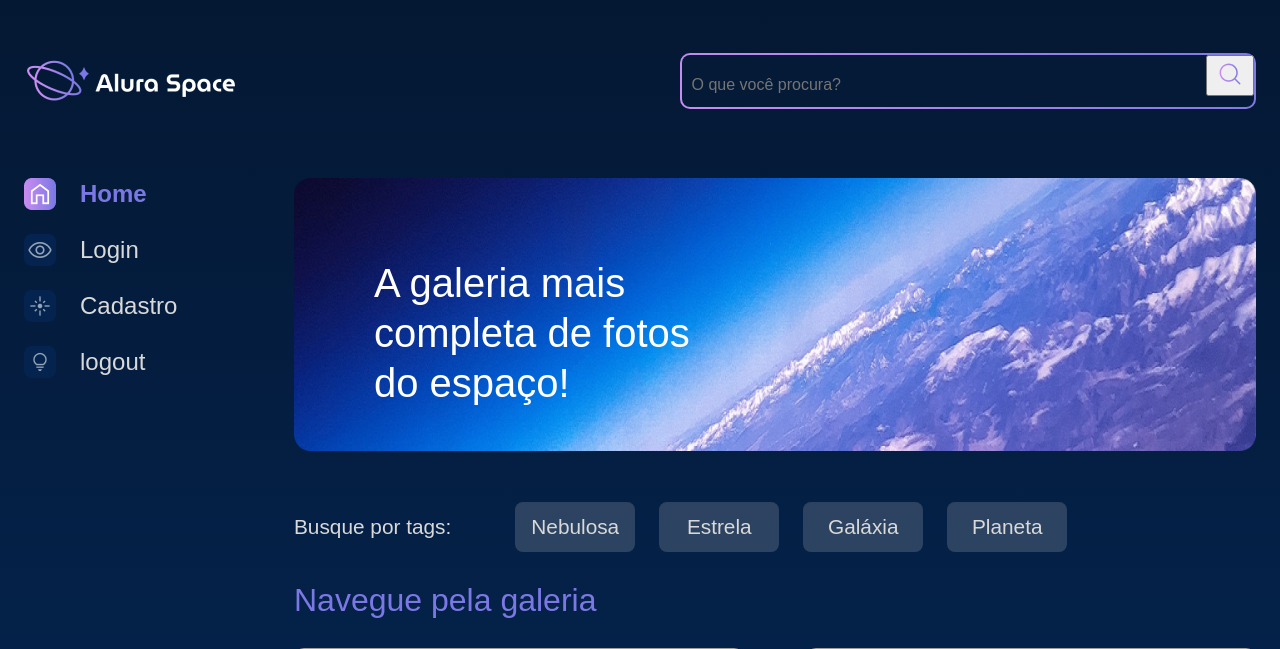
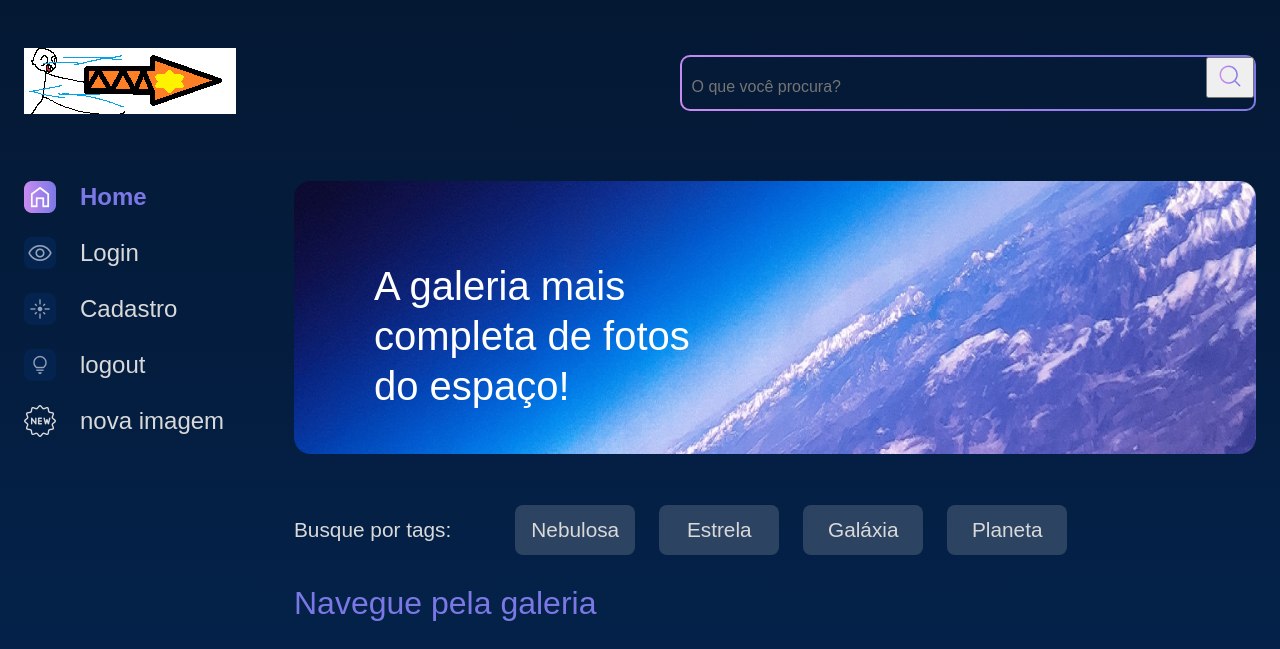
Before and after one commit to luizmachado432/djangle, a Django app: page / in a window 1280 px wide. Shown: the top 649 px of the page. Run offline with Django 4.2, Linux system fonts and the light colour scheme; data comes from the database, SQL or seed files in the repository; grey boxes are pictures that could not be loaded.

Commit message:
nova imagem

```diff
--- a/apps/galeria/urls.py
+++ b/apps/galeria/urls.py
@@ -1,8 +1,12 @@
 from django.urls import path
-from apps.galeria.views import index, imagem, buscar
+from apps.galeria.views import \
+    index, imagem, buscar, deletar_imagem, nova_imagem, editar_imagem
 
 urlpatterns = [
     path('', index, name = 'index'),
     path('imagem/<int:foto_id>', imagem, name = 'imagem'),
-    path("buscar", buscar, name='buscar')
+    path("buscar", buscar, name='buscar'),
+    path('nova_imagem', nova_imagem, name='nova_imagem'),
+    path('editar_imagem', editar_imagem, name='editar_imagem'),
+    path('deletar_imagem', deletar_imagem, name='imagem_imagem'),
 ]
--- a/apps/galeria/views.py
+++ b/apps/galeria/views.py
@@ -18,3 +18,12 @@ def buscar(request):
         if nome_a_buscar:
             fotografias= fotografias.filter(nome__icontains=nome_a_buscar)
     return render (request,"galeria/buscar.html",{"cards": fotografias})
+
+def nova_imagem(request):
+    return render (request,'galeria/nova_imagem.html')
+
+def editar_imagem(request):
+    pass
+
+def deletar_imagem(request):
+    pass
--- a/templates/partials/_menu.html
+++ b/templates/partials/_menu.html
@@ -1,7 +1,9 @@
 {% load static %}
 <div class="pagina-inicial">
     <header class="cabecalho">
-        <img src="{% static '/assets/logo/Logo(2).png' %}" alt="Logo da Alura Space" />
+        <a href="{% url 'index' %}">
+            <img src="{% static '/assets/logo/Sem título.png' %}" alt="Logo da Alura Space" />
+        </a>
         {% for message in messages %}
         <div class="alert alert-primary">
             <p id="messages">{{ message }}</p>
@@ -25,5 +27,6 @@
                 <a href="{% url 'login' %}"><img src="{% static '/assets/ícones/1x/Mais vistas - inativo.png' %}"> Login</a>
                 <a href="{% url 'cadastro' %}"><img src="{% static '/assets/ícones/1x/Novas - inativo.png' %}"> Cadastro</a>
                 <a href="{%url 'logout'%}"><img src="{% static '/assets/ícones/1x/Surpreenda-me - inativo.png' %}"> logout</a>
+                <a href="{%url 'nova_imagem'%}"><img src="{% static '/assets/ícones/1x/new.png' %}"> nova imagem</a>
             </nav>
         </section>
```
Also changed, not shown: templates/galeria/nova_imagem.html (added, +25 -0 lines), setup/static/assets/imagens/galeria/Sem título.png (added), setup/static/assets/logo/Sem título.png (added), setup/static/assets/ícones/1x/new.png (added).
